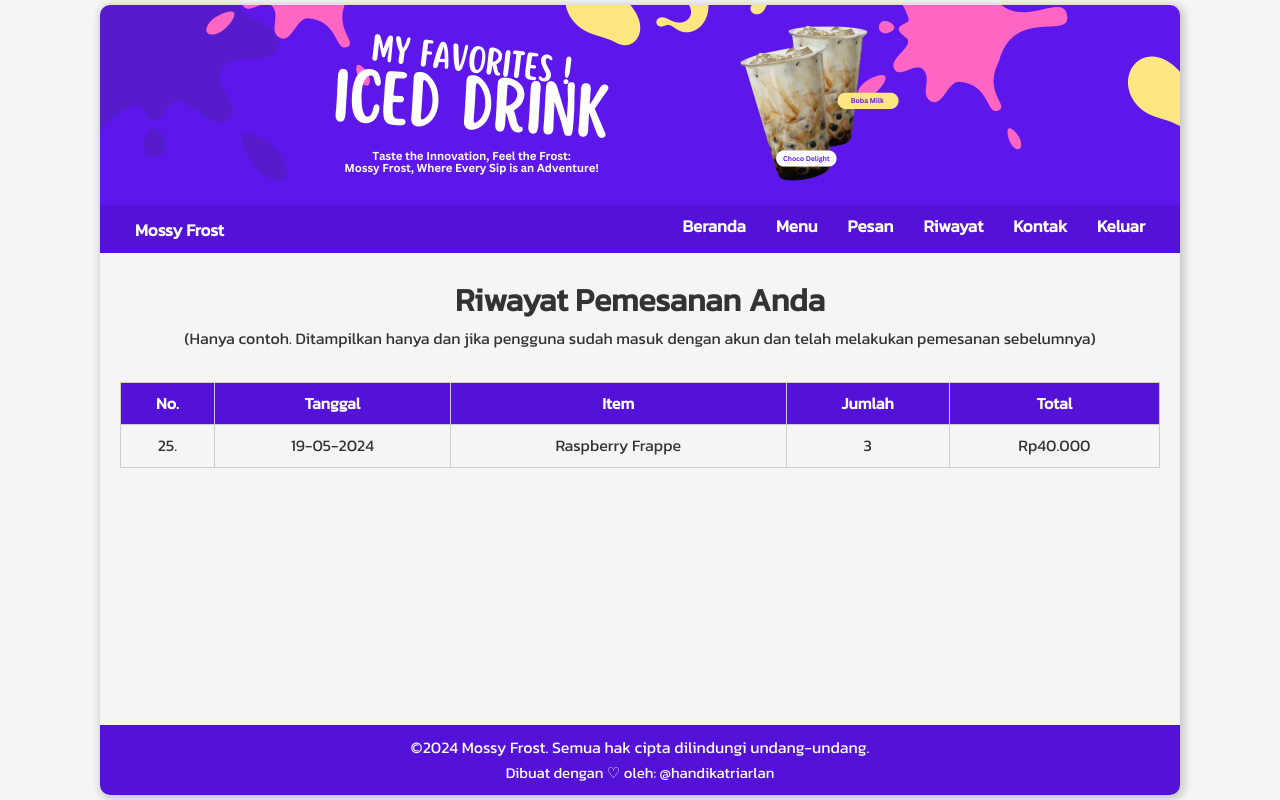
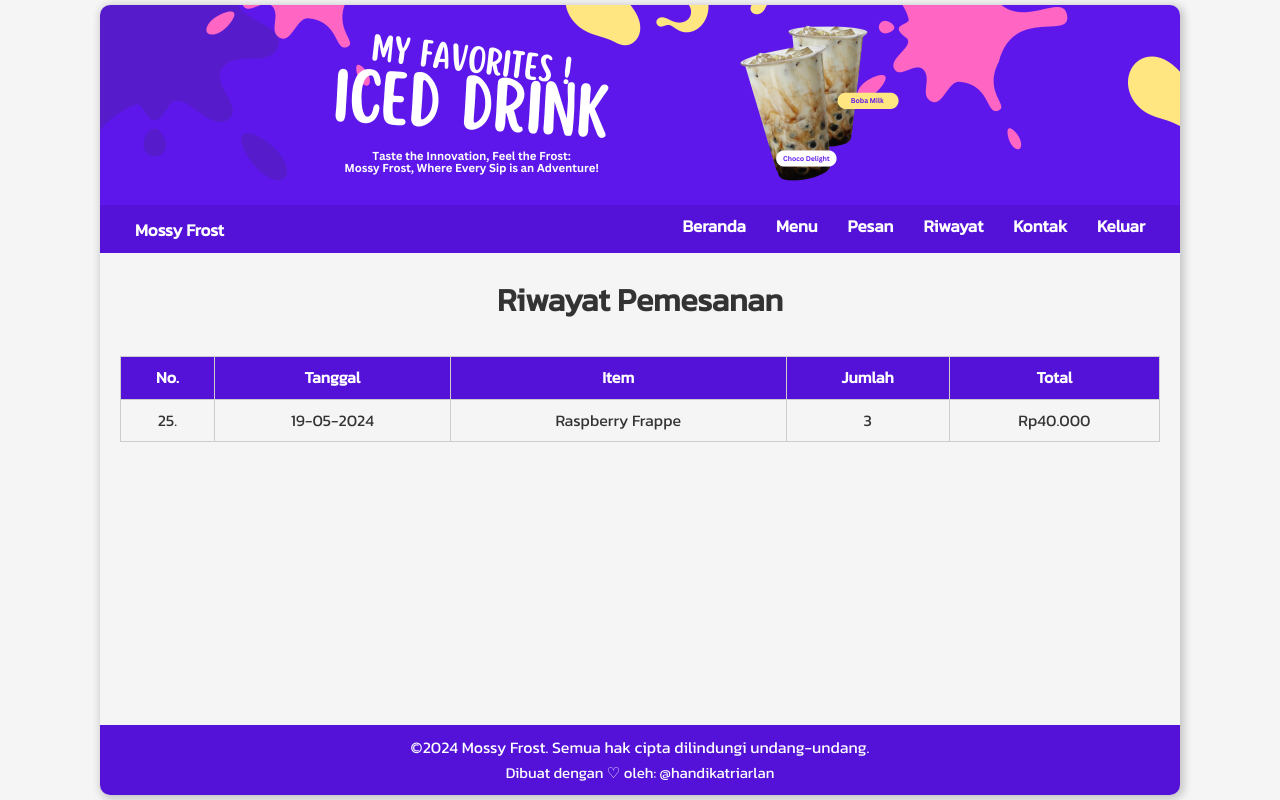
Before and after one commit to handikatriarlan/MossyFrost, a PHP site: page /history.php in a window 1280 px wide. Run offline with PHP 8.4, Linux system fonts and the light colour scheme; the visitor is signed in with stand-in values (Sample User, id 1).

Commit message:
delete unused code

```diff
--- a/history.php
+++ b/history.php
@@ -12,9 +12,7 @@ ob_start();
 
 <main>
     <div class="title">
-        <h1>Riwayat Pemesanan Anda</h1>
-        <p>(Hanya contoh. Ditampilkan hanya dan jika pengguna sudah masuk dengan akun dan telah melakukan
-            pemesanan sebelumnya)</p>
+        <h1>Riwayat Pemesanan</h1>
     </div>
     <table class="order-history">
         <thead>
```
